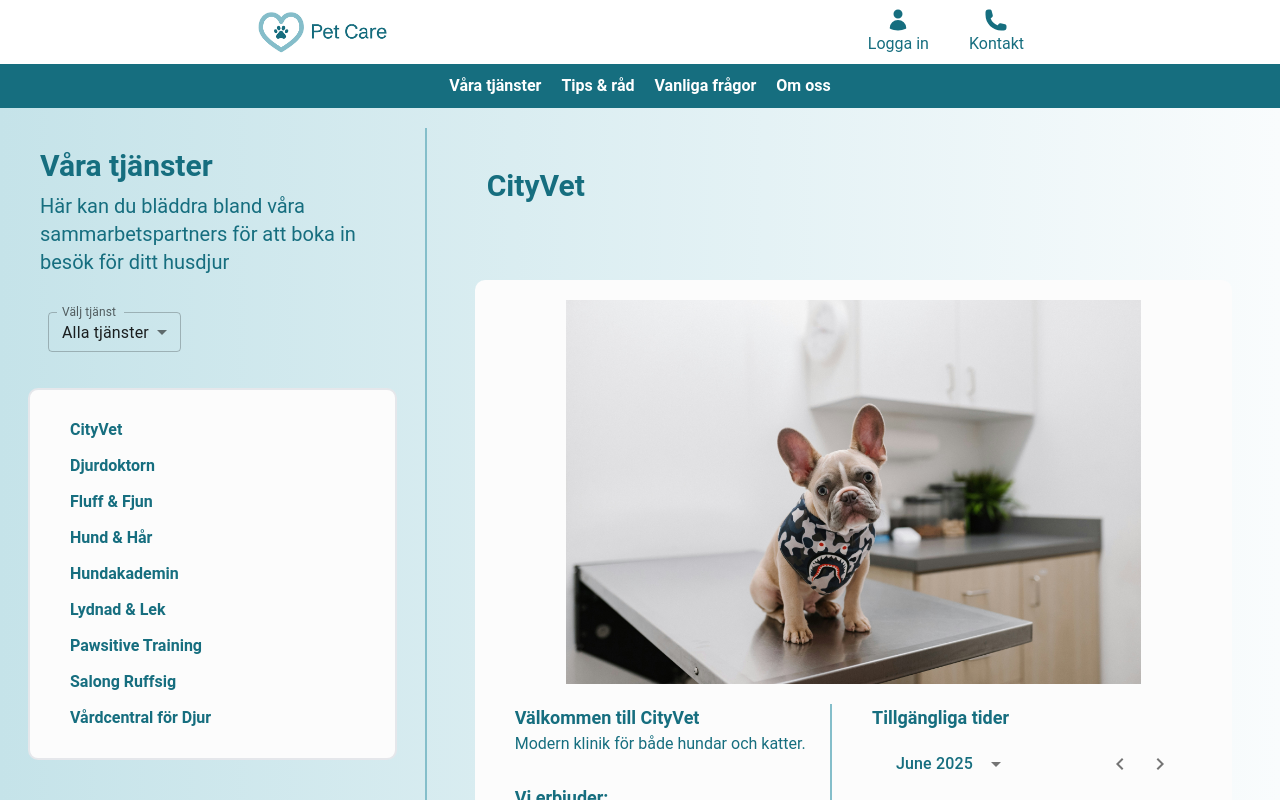
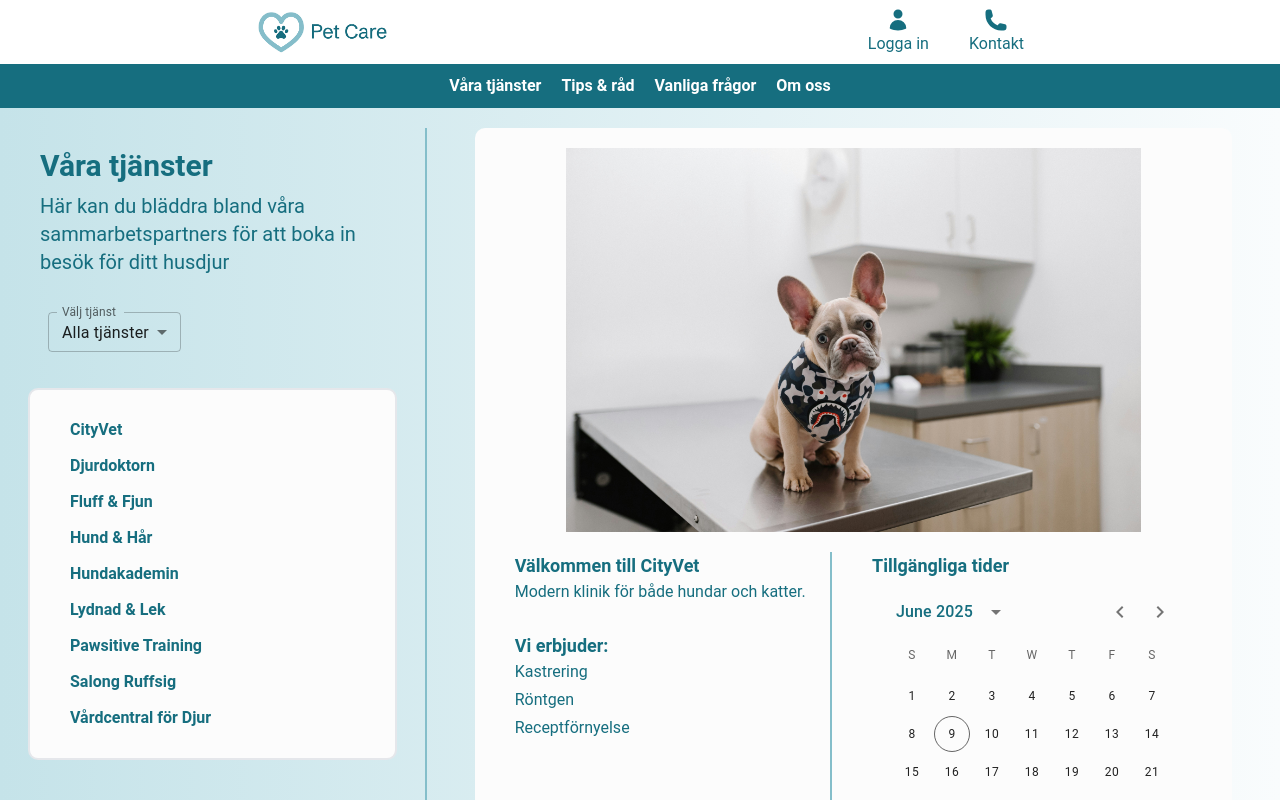
Before and after one commit to naathaliie/Nathalies-degree-project, a Next.js app in the folder pet-care/: page /info/ourServices/CityVet in a window 1280 px wide. Shown: the top 800 px of the page. Built offline with nearby package versions, Linux system fonts and the light colour scheme.

Commit message:
removed block of code with companyname

```diff
--- a/pet-care/src/app/info/ourServices/[company]/page.tsx
+++ b/pet-care/src/app/info/ourServices/[company]/page.tsx
@@ -25,13 +25,6 @@ const CompanyDetails = () => {
   return (
     <div className="md:m-5">
       <div>
-        <div className=" flex text-petCare-sapphireTeal-dark py-2 md:py-5">
-          <div className="flex flex-col ml-10 my-5 md:mb-14">
-            <h1 className="text-xl font-semibold sm:text-3xl md:text-3xl">
-              {foundCompany?.company}
-            </h1>
-          </div>
-        </div>
         <div className=" flex flex-col bg-petCare-myWhite rounded-lg px-10 py-5 mx-3 mb-5  md:mx-7 text-petCare-sapphireTeal-dark">
           {foundCompany?.img && (
             <div className="w-full mb-5 flex justify-center">
```
